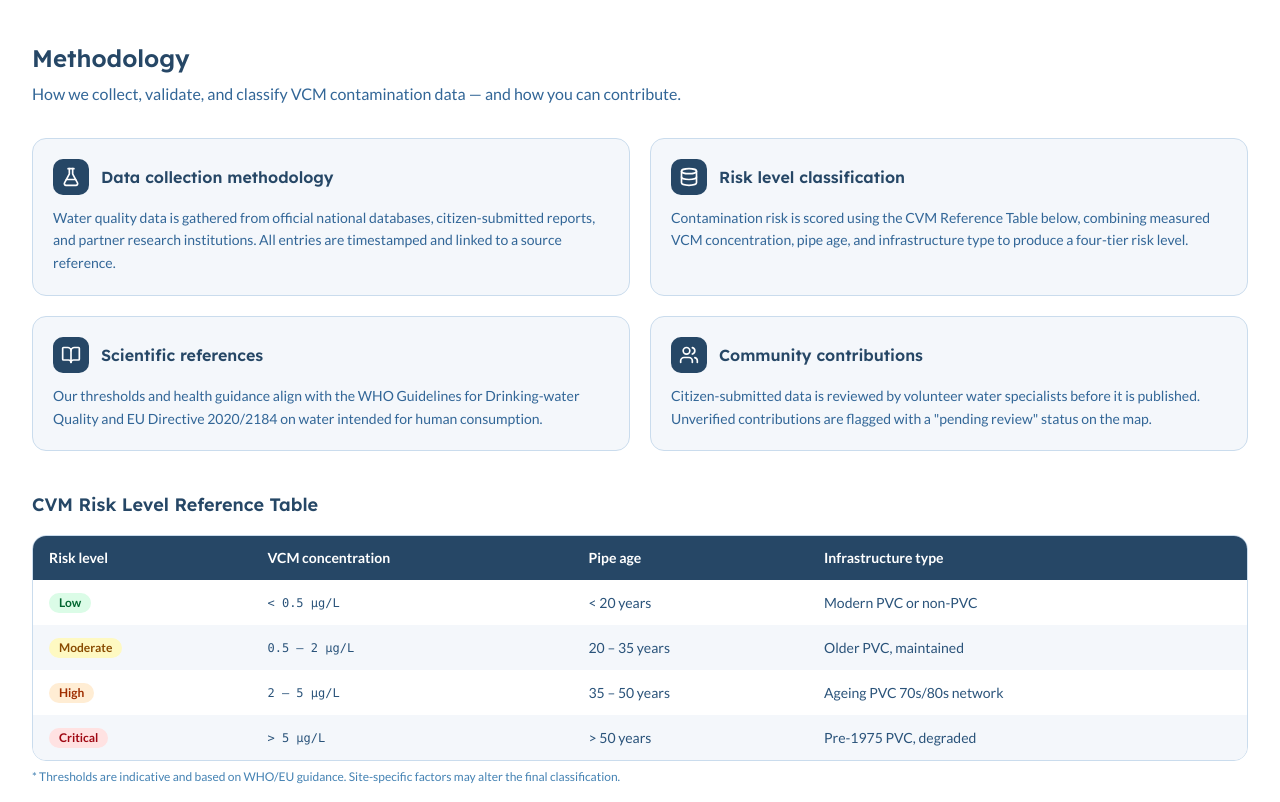
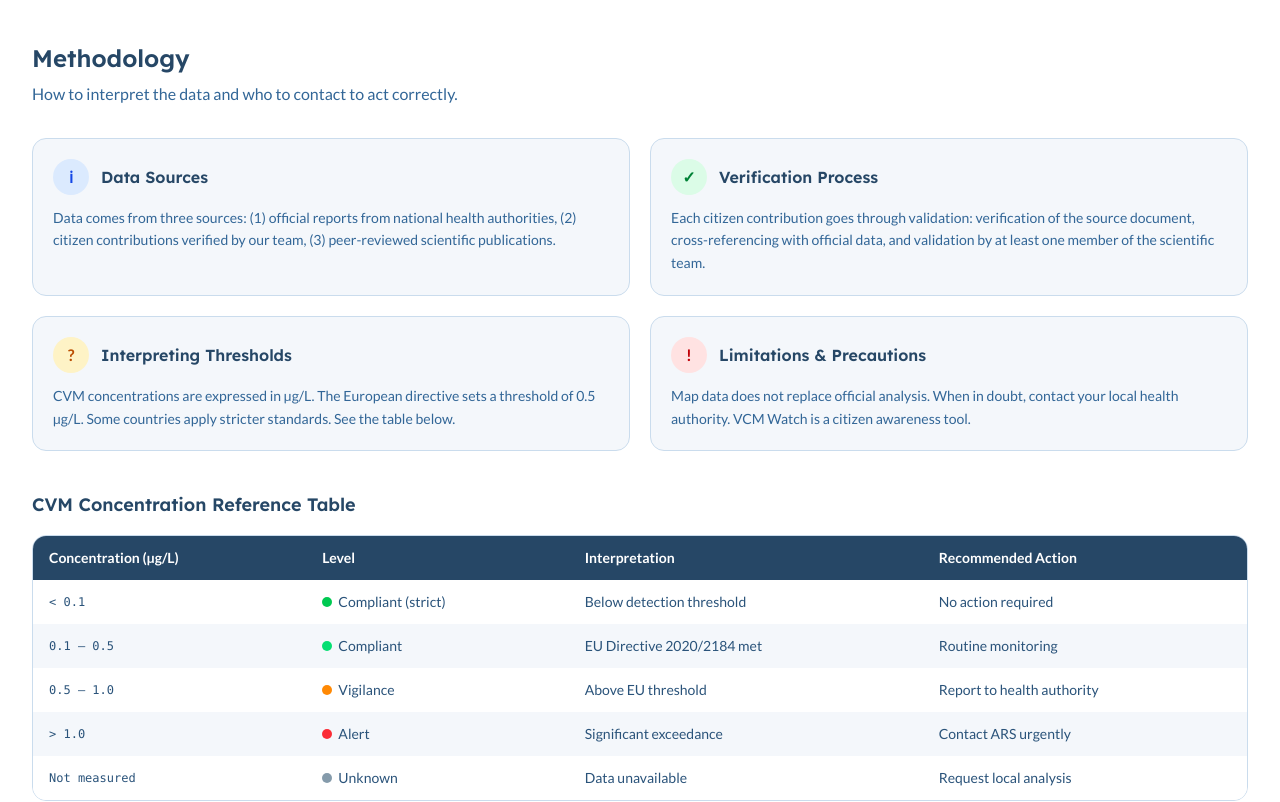
Before and after one commit to dataforgoodfr/14_VCMWaterWatch, a Next.js app in the folder webapp/: page /en/resources in a window 1280 px wide. Shown: the part 1180-1982 px from the top of the page. Built offline with nearby package versions, Linux system fonts and the light colour scheme.

Commit message:
#54 | fix methodology info cards and CVM table to match design

```diff
--- a/webapp/app/[locale]/resources/components/MethodologySection.tsx
+++ b/webapp/app/[locale]/resources/components/MethodologySection.tsx
@@ -1,61 +1,79 @@
 import Link from 'next/link'
 
-import { ArrowUpRight, BookOpen, Database, FlaskConical, Users } from 'lucide-react'
+import { ArrowUpRight } from 'lucide-react'
 
 import { Button } from '@/components/ui/button'
 
+// Each card uses a simple styled span (circle + text character) instead of a lucide icon.
+// This matches the design mockup which shows minimal circle icons.
 const INFO_CARDS = [
 	{
-		icon: FlaskConical,
-		title: 'Data collection methodology',
-		body: 'Water quality data is gathered from official national databases, citizen-submitted reports, and partner research institutions. All entries are timestamped and linked to a source reference.'
+		iconChar: 'ℹ',
+		iconBg: 'bg-blue-100',
+		iconColor: 'text-blue-700',
+		title: 'Data Sources',
+		body: 'Data comes from three sources: (1) official reports from national health authorities, (2) citizen contributions verified by our team, (3) peer-reviewed scientific publications.'
 	},
 	{
-		icon: Database,
-		title: 'Risk level classification',
-		body: 'Contamination risk is scored using the CVM Reference Table below, combining measured VCM concentration, pipe age, and infrastructure type to produce a four-tier risk level.'
+		iconChar: '✓',
+		iconBg: 'bg-green-100',
+		iconColor: 'text-green-700',
+		title: 'Verification Process',
+		body: 'Each citizen contribution goes through validation: verification of the source document, cross-referencing with official data, and validation by at least one member of the scientific team.'
 	},
 	{
-		icon: BookOpen,
-		title: 'Scientific references',
-		body: 'Our thresholds and health guidance align with the WHO Guidelines for Drinking-water Quality and EU Directive 2020/2184 on water intended for human consumption.'
+		iconChar: '?',
+		iconBg: 'bg-amber-100',
+		iconColor: 'text-amber-700',
+		title: 'Interpreting Thresholds',
+		body: 'CVM concentrations are expressed in µg/L. The European directive sets a threshold of 0.5 µg/L. Some countries apply stricter standards. See the table below.'
 	},
 	{
-		icon: Users,
-		title: 'Community contributions',
-		body: 'Citizen-submitted data is reviewed by volunteer water specialists before it is published. Unverified contributions are flagged with a "pending review" status on the map.'
+		iconChar: '!',
+		iconBg: 'bg-red-100',
+		iconColor: 'text-red-700',
+		title: 'Limitations & Precautions',
+		body: 'Map data does not replace official analysis. When in doubt, contact your local health authority. VCM Watch is a citizen awareness tool.'
 	}
 ]
 
-// CVM Reference Table rows: [level, concentration, pipe age, infrastructure type]
+// CVM Concentration Reference Table — columns match design:
+// Concentration (µg/L) | Level | Interpretation | Recommended Action
 const CVM_TABLE_ROWS = [
 	{
-		level: 'Low',
-		levelColor: 'bg-green-100 text-green-800',
-		concentration: '< 0.5 µg/L',
-		pipeAge: '< 20 years',
-		infrastructure: 'Modern PVC or non-PVC'
+		concentration: '< 0.1',
+		level: 'Compliant (strict)',
+		dotColor: 'bg-green-500',
+		interpretation: 'Below detection threshold',
+		action: 'No action required'
 	},
 	{
-		level: 'Moderate',
-		levelColor: 'bg-yellow-100 text-yellow-800',
-		concentration: '0.5 – 2 µg/L',
-		pipeAge: '20 – 35 years',
-		infrastructure: 'Older PVC, maintained'
+		concentration: '0.1 – 0.5',
+		level: 'Compliant',
+		dotColor: 'bg-green-400',
+		interpretation: 'EU Directive 2020/2184 met',
+		action: 'Routine monitoring'
 	},
 	{
-		level: 'High',
-		levelColor: 'bg-orange-100 text-orange-800',
-		concentration: '2 – 5 µg/L',
-		pipeAge: '35 – 50 years',
-		infrastructure: 'Ageing PVC 70s/80s network'
+		concentration: '0.5 – 1.0',
+		level: 'Vigilance',
+		dotColor: 'bg-orange-400',
+		interpretation: 'Above EU threshold',
+		action: 'Report to health authority'
 	},
 	{
-		level: 'Critical',
-		levelColor: 'bg-red-100 text-red-800',
-		concentration: '> 5 µg/L',
-		pipeAge: '> 50 years',
-		infrastructure: 'Pre-1975 PVC, degraded'
+		concentration: '> 1.0',
+		level: 'Alert',
+		dotColor: 'bg-red-500',
+		interpretation: 'Significant exceedance',
+		action: 'Contact ARS urgently'
+	},
+	{
+		concentration: 'Not measured',
+		level: 'Unknown',
+		dotColor: 'bg-gray-400',
+		interpretation: 'Data unavailable',
+		action: 'Request local analysis'
 	}
 ]
 
@@ -67,60 +85,59 @@ export default function MethodologySection() {
 			<div className='mb-8'>
 				<h2 className='text-navy-800 font-[lexend] text-2xl font-semibold'>Methodology</h2>
 				<p className='text-navy-600 mt-2 max-w-2xl text-base'>
-					How we collect, validate, and classify VCM contamination data — and how you can contribute.
+					How to interpret the data and who to contact to act correctly.
 				</p>
 			</div>
 
 			{/* 2×2 info cards */}
 			<div className='mb-10 grid grid-cols-1 gap-5 sm:grid-cols-2'>
-				{INFO_CARDS.map(card => {
-					const Icon = card.icon
-
-					return (
-						<div key={card.title} className='border-navy-200 bg-navy-50 rounded-xl border p-5'>
-							<div className='mb-3 flex items-center gap-3'>
-								<div className='bg-navy-800 flex h-9 w-9 shrink-0 items-center justify-center rounded-lg text-white'>
-									<Icon className='h-5 w-5' />
-								</div>
-								<h3 className='text-navy-800 font-[lexend] text-base font-semibold'>{card.title}</h3>
-							</div>
-							<p className='text-navy-600 text-sm leading-relaxed'>{card.body}</p>
+				{INFO_CARDS.map(card => (
+					<div key={card.title} className='border-navy-200 bg-navy-50 rounded-xl border p-5'>
+						<div className='mb-3 flex items-center gap-3'>
+							<span
+								className={`flex h-9 w-9 shrink-0 items-center justify-center rounded-full text-base font-bold ${card.iconBg} ${card.iconColor}`}
+							>
+								{card.iconChar}
+							</span>
+							<h3 className='text-navy-800 font-[lexend] text-base font-semibold'>{card.title}</h3>
 						</div>
-					)
-				})}
+						<p className='text-navy-600 text-sm leading-relaxed'>{card.body}</p>
+					</div>
+				))}
 			</div>
 
-			{/* CVM Reference Table */}
+			{/* CVM Concentration Reference Table */}
 			<div className='mb-10'>
-				<h3 className='text-navy-800 mb-4 font-[lexend] text-lg font-semibold'>CVM Risk Level Reference Table</h3>
+				<h3 className='text-navy-800 mb-4 font-[lexend] text-lg font-semibold'>CVM Concentration Reference Table</h3>
 				<div className='border-navy-200 overflow-x-auto rounded-xl border'>
 					<table className='w-full text-sm'>
 						<thead>
 							<tr className='bg-navy-800 text-left text-white'>
-								<th scope='col' className='px-4 py-3 font-semibold'>Risk level</th>
-								<th scope='col' className='px-4 py-3 font-semibold'>VCM concentration</th>
-								<th scope='col' className='px-4 py-3 font-semibold'>Pipe age</th>
-								<th scope='col' className='px-4 py-3 font-semibold'>Infrastructure type</th>
+								<th scope='col' className='px-4 py-3 font-semibold'>Concentration (µg/L)</th>
+								<th scope='col' className='px-4 py-3 font-semibold'>Level</th>
+								<th scope='col' className='px-4 py-3 font-semibold'>Interpretation</th>
+								<th scope='col' className='px-4 py-3 font-semibold'>Recommended Action</th>
 							</tr>
 						</thead>
 						<tbody>
 							{CVM_TABLE_ROWS.map((row, i) => (
 								<tr key={row.level} className={i % 2 === 0 ? 'bg-white' : 'bg-navy-50'}>
+									<td className='text-navy-700 px-4 py-3 font-mono text-xs'>{row.concentration}</td>
 									<td className='px-4 py-3'>
-										<span className={`inline-block rounded-full px-2.5 py-0.5 text-xs font-semibold ${row.levelColor}`}>
-											{row.level}
+										<span className='flex items-center gap-1.5'>
+											<span className={`inline-block h-2.5 w-2.5 rounded-full ${row.dotColor}`} />
+											<span className='text-navy-700'>{row.level}</span>
 										</span>
 									</td>
-									<td className='text-navy-700 px-4 py-3 font-mono text-xs'>{row.concentration}</td>
-									<td className='text-navy-700 px-4 py-3'>{row.pipeAge}</td>
-									<td className='text-navy-700 px-4 py-3'>{row.infrastructure}</td>
+									<td className='text-navy-700 px-4 py-3'>{row.interpretation}</td>
+									<td className='text-navy-700 px-4 py-3'>{row.action}</td>
 								</tr>
 							))}
 						</tbody>
 					</table>
 				</div>
 				<p className='text-navy-500 mt-2 text-xs'>
-					* Thresholds are indicative and based on WHO/EU guidance. Site-specific factors may alter the final classification.
+					* Thresholds based on WHO guidelines and EU Directive 2020/2184. Site-specific factors may affect the final classification.
 				</p>
 			</div>
 
```
